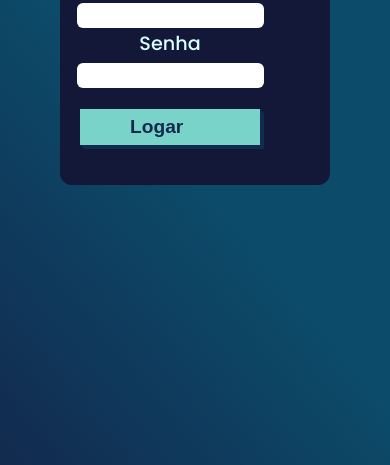
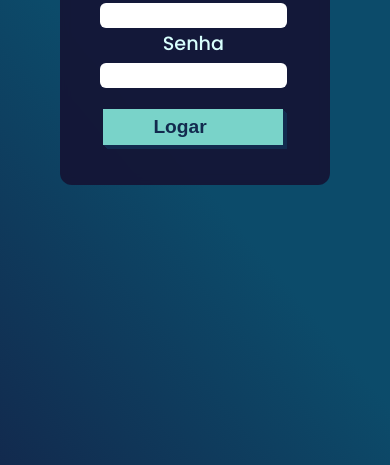
Before and after one commit to RMTerayama/Login-Page, a plain HTML site: page index.html in a window 390 px wide. Shown: the part 379-844 px from the top of the page. Drawn offline with Linux system fonts and the light colour scheme.

Commit message:
Update login.css

```diff
--- a/css/login.css
+++ b/css/login.css
@@ -103,6 +103,7 @@ form{
     margin: 20px auto;
   }
   .svg {display: none;}
+   form{margin-left: 6vw;}
 }
 
 @media only screen and (max-width: 400px){
@@ -110,4 +111,5 @@ form{
   p{font-size: 1rem;}
   .btn{font-size: 1.2rem;}
   .login{max-width: 250px;width: 80%;padding: 20px 10px;}
+
 }
```
